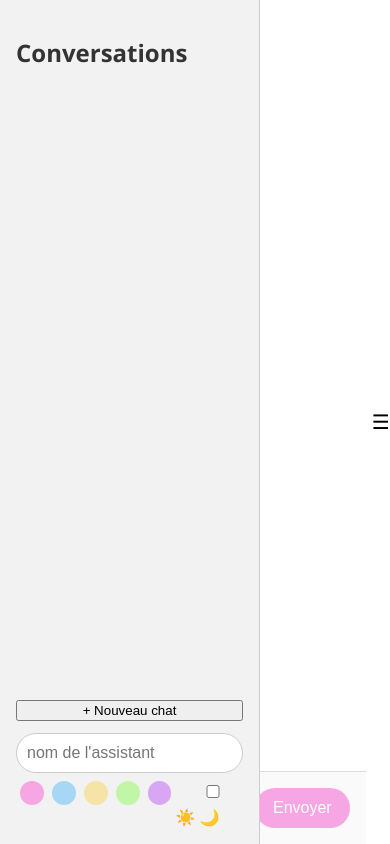
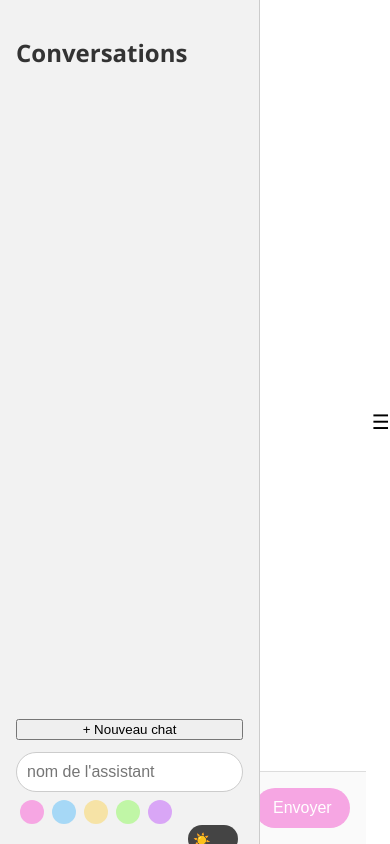
Before and after one commit to hyliansyrup/kaori-project, a plain HTML site: page static/index.html in a window 390 px wide. Drawn offline with Linux system fonts and the light colour scheme; files that its build step writes are made by us from their sources; files whose address does not match are found by name.

Commit message:
Update style.css

```diff
--- a/static/style.css
+++ b/static/style.css
@@ -208,4 +208,51 @@ button[type="submit"] {
   #toggle-sidebar {
     display: block;
   }
+  .theme-switch {
+  position: relative;
+  display: inline-block;
+  width: 50px;
+  height: 28px;
+  margin-left: 12px;
 }
+
+.theme-switch input {
+  opacity: 0;
+  width: 0;
+  height: 0;
+}
+
+.slider {
+  background-color: #444;
+  border-radius: 30px;
+  cursor: pointer;
+  height: 100%;
+  position: absolute;
+  transition: 0.4s;
+  width: 100%;
+  display: flex;
+  align-items: center;
+  justify-content: space-between;
+  padding: 0 5px;
+  box-sizing: border-box;
+}
+
+.icon {
+  font-size: 14px;
+  color: #fff;
+  pointer-events: none;
+}
+
+.theme-switch input:checked + .slider {
+  background-color: #ccc;
+}
+
+.theme-switch input:checked + .slider .sun {
+  display: none;
+}
+
+.theme-switch input:not(:checked) + .slider .moon {
+  display: none;
+}
+
+}
```
